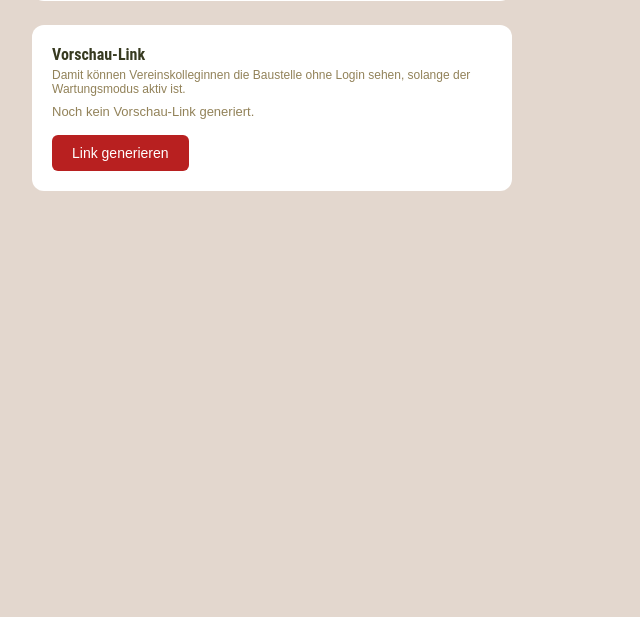
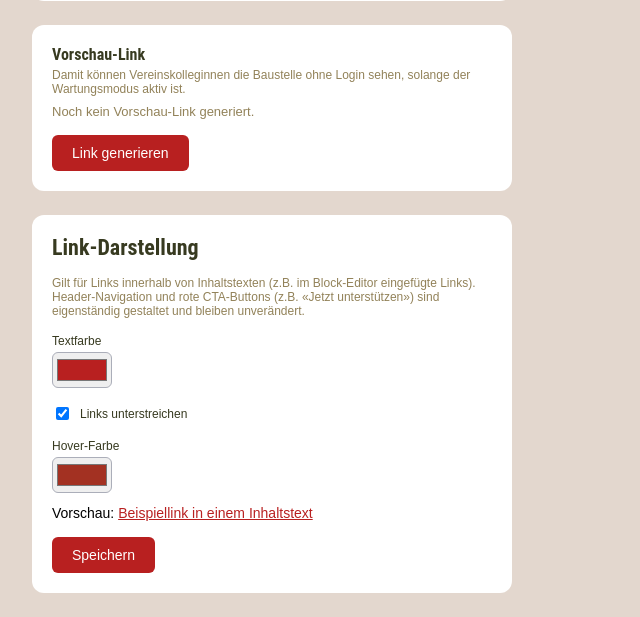
Before and after one commit to graunicole12-blip/naturschutzspuerhunde-website, a PHP site: page /admin/settings.php in a window 1280 px wide. Shown: the part 358-975 px from the top of the page, without its empty margins (0-640 px from the left). Before the commit the page ends 549 px from the top, so only its background shows below. Run offline with PHP 8.4, Linux system fonts and the light colour scheme; the visitor is signed in with stand-in values (Sample User, id 1); data that the repository does not hold is empty; some libraries are stand-ins or nearby versions.

Commit message:
Link-Darstellung in Inhaltstexten im Admin einstellbar machen (Epic #154)
Neuer Bereich «Link-Darstellung» in admin/settings.php: Textfarbe,
Unterstreichung, Hover-Farbe für Links in Inhaltstexten, mit
Live-Vorschau. Werte über settings-Tabelle gespeichert
(sanitizeHexColor() validiert Hex-Farbwerte).

Neues includes/link-style.php gibt die gespeicherten Werte als
<style>-Override aus (a { color; text-decoration } / a:hover), in
allen 11 öffentlichen Seiten eingebunden. Wirkt sich dank CSS-
Spezifität nicht auf Header-Navigation (.site-nav a) oder CTA-Buttons
(.cta-button) aus, die weiterhin höhere Selektor-Spezifität haben.

Closes #155
Closes #156

```diff
--- a/admin/settings.php
+++ b/admin/settings.php
@@ -11,6 +11,10 @@ if ($_SERVER['REQUEST_METHOD'] === 'POST') {
     if ($action === 'save_settings') {
         setSetting('maintenance_mode', isset($_POST['maintenance_mode']) ? '1' : '0');
         setSetting('maintenance_text', trim($_POST['maintenance_text'] ?? ''));
+    } elseif ($action === 'save_link_settings') {
+        setSetting('link_color', sanitizeHexColor($_POST['link_color'] ?? null, '#b82020'));
+        setSetting('link_underline', isset($_POST['link_underline']) ? '1' : '0');
+        setSetting('link_hover_color', sanitizeHexColor($_POST['link_hover_color'] ?? null, '#a33122'));
     } elseif ($action === 'generate_preview') {
         setSetting('maintenance_preview_token', bin2hex(random_bytes(16)));
     } elseif ($action === 'revoke_preview') {
@@ -24,6 +28,10 @@ if ($_SERVER['REQUEST_METHOD'] === 'POST') {
 $maintenanceMode = getSetting('maintenance_mode', '0') === '1';
 $maintenanceText = getSetting('maintenance_text', '');
 $previewToken = getSetting('maintenance_preview_token', '');
+
+$linkColor = sanitizeHexColor(getSetting('link_color', ''), '#b82020');
+$linkUnderline = getSetting('link_underline', '1') === '1';
+$linkHoverColor = sanitizeHexColor(getSetting('link_hover_color', ''), '#a33122');
 
 $scheme = (!empty($_SERVER['HTTPS']) && $_SERVER['HTTPS'] !== 'off') ? 'https' : 'http';
 $previewUrl = $previewToken !== ''
@@ -48,6 +56,8 @@ $previewUrl = $previewToken !== ''
     textarea { width: 100%; box-sizing: border-box; border: 1px solid var(--color-neutral-blue); border-radius: 6px; padding: 8px; font-size: 14px; font-family: var(--font-text); min-height: 90px; }
     .checkbox-row { display: flex; align-items: center; gap: 8px; margin: 16px 0 0; }
     .checkbox-row label { margin: 0; }
+    input[type="color"] { width: 60px; height: 36px; border: 1px solid var(--color-neutral-blue); border-radius: 6px; padding: 2px; cursor: pointer; }
+    .link-preview { margin: 12px 0 0; font-size: 14px; }
     button { background: var(--color-accent-red); color: #fff; border: none; border-radius: 6px; height: 36px; padding: 0 20px; font-size: 14px; font-weight: 500; cursor: pointer; margin-top: 16px; }
     button.secondary { background: var(--color-secondary-gold); }
     .hint { font-size: 12px; color: var(--color-secondary-khaki); margin: 4px 0 0; }
@@ -98,5 +108,43 @@ $previewUrl = $previewToken !== ''
       </form>
     <?php endif; ?>
   </div>
+
+  <div class="panel">
+    <h1>Link-Darstellung</h1>
+    <p class="hint">Gilt f&uuml;r Links innerhalb von Inhaltstexten (z.B. im Block-Editor eingef&uuml;gte Links). Header-Navigation und rote CTA-Buttons (z.B. &laquo;Jetzt unterst&uuml;tzen&raquo;) sind eigenst&auml;ndig gestaltet und bleiben unver&auml;ndert.</p>
+    <form method="post">
+      <input type="hidden" name="action" value="save_link_settings">
+
+      <label for="link_color">Textfarbe</label>
+      <input type="color" id="link_color" name="link_color" value="<?php echo htmlspecialchars($linkColor); ?>">
+
+      <div class="checkbox-row">
+        <input type="checkbox" id="link_underline" name="link_underline" <?php echo $linkUnderline ? 'checked' : ''; ?>>
+        <label for="link_underline">Links unterstreichen</label>
+      </div>
+
+      <label for="link_hover_color">Hover-Farbe</label>
+      <input type="color" id="link_hover_color" name="link_hover_color" value="<?php echo htmlspecialchars($linkHoverColor); ?>">
+
+      <p class="link-preview">Vorschau: <a id="linkPreview" href="#" onclick="return false;" style="color:<?php echo htmlspecialchars($linkColor); ?>;text-decoration:<?php echo $linkUnderline ? 'underline' : 'none'; ?>;">Beispiellink in einem Inhaltstext</a></p>
+
+      <button type="submit">Speichern</button>
+    </form>
+  </div>
+
+  <script>
+    document.getElementById('link_color').addEventListener('input', function (e) {
+      document.getElementById('linkPreview').style.color = e.target.value;
+    });
+    document.getElementById('link_underline').addEventListener('change', function (e) {
+      document.getElementById('linkPreview').style.textDecoration = e.target.checked ? 'underline' : 'none';
+    });
+    document.getElementById('linkPreview').addEventListener('mouseenter', function () {
+      this.style.color = document.getElementById('link_hover_color').value;
+    });
+    document.getElementById('linkPreview').addEventListener('mouseleave', function () {
+      this.style.color = document.getElementById('link_color').value;
+    });
+  </script>
 </body>
 </html>
--- a/ausbildung.php
+++ b/ausbildung.php
@@ -15,6 +15,7 @@ $weiterbildungText = getContentBlock($pageKey, 'weiterbildung_text', 'Text folgt
   <title>Ausbildung &ndash; Naturschutzspürhunde Schweiz</title>
   <link rel="stylesheet" href="/assets/css/variables.css">
   <link rel="stylesheet" href="/assets/css/site.css">
+  <?php require __DIR__ . '/includes/link-style.php'; ?>
 </head>
 <body>
   <?php require __DIR__ . '/includes/header.php'; ?>
--- a/includes/settings.php
+++ b/includes/settings.php
@@ -18,3 +18,9 @@ function setSetting(string $key, string $value): void
     );
     $stmt->execute([$key, $value]);
 }
+
+function sanitizeHexColor(?string $raw, string $default): string
+{
+    $raw = trim($raw ?? '');
+    return preg_match('/^#[0-9a-fA-F]{6}$/', $raw) ? $raw : $default;
+}
--- a/index.php
+++ b/index.php
@@ -29,6 +29,7 @@ $activeDogs = getActiveDogs($hundeAnzahl);
   <title>Naturschutzspürhunde Schweiz</title>
   <link rel="stylesheet" href="/assets/css/variables.css">
   <link rel="stylesheet" href="/assets/css/site.css">
+  <?php require __DIR__ . '/includes/link-style.php'; ?>
 </head>
 <body>
   <?php require __DIR__ . '/includes/header.php'; ?>
--- a/kontakt.php
+++ b/kontakt.php
@@ -48,6 +48,7 @@ if ($_SERVER['REQUEST_METHOD'] === 'POST') {
   <title>Kontakt &ndash; Naturschutzspürhunde Schweiz</title>
   <link rel="stylesheet" href="/assets/css/variables.css">
   <link rel="stylesheet" href="/assets/css/site.css">
+  <?php require __DIR__ . '/includes/link-style.php'; ?>
 </head>
 <body>
   <?php require __DIR__ . '/includes/header.php'; ?>
--- a/naturschutzspuerhunde.php
+++ b/naturschutzspuerhunde.php
@@ -15,6 +15,7 @@ $warumHundeText = getContentBlock($pageKey, 'warum_hunde_text', 'Text folgt in K
   <title>Naturschutzspürhunde &ndash; Naturschutzspürhunde Schweiz</title>
   <link rel="stylesheet" href="/assets/css/variables.css">
   <link rel="stylesheet" href="/assets/css/site.css">
+  <?php require __DIR__ . '/includes/link-style.php'; ?>
 </head>
 <body>
   <?php require __DIR__ . '/includes/header.php'; ?>
--- a/news-beitrag.php
+++ b/news-beitrag.php
@@ -17,6 +17,7 @@ if ($item === null) {
   <title><?php echo $item !== null ? htmlspecialchars($item['title']) . ' &ndash; ' : ''; ?>News &ndash; Naturschutzspürhunde Schweiz</title>
   <link rel="stylesheet" href="/assets/css/variables.css">
   <link rel="stylesheet" href="/assets/css/site.css">
+  <?php require __DIR__ . '/includes/link-style.php'; ?>
 </head>
 <body>
   <?php require __DIR__ . '/includes/header.php'; ?>
--- a/news.php
+++ b/news.php
@@ -10,6 +10,7 @@ $newsItems = getAllNews();
   <title>News &ndash; Naturschutzspürhunde Schweiz</title>
   <link rel="stylesheet" href="/assets/css/variables.css">
   <link rel="stylesheet" href="/assets/css/site.css">
+  <?php require __DIR__ . '/includes/link-style.php'; ?>
 </head>
 <body>
   <?php require __DIR__ . '/includes/header.php'; ?>
--- a/projekt.php
+++ b/projekt.php
@@ -17,6 +17,7 @@ if ($project === null) {
   <title><?php echo $project !== null ? htmlspecialchars($project['title']) . ' &ndash; ' : ''; ?>Projekte &ndash; Naturschutzspürhunde Schweiz</title>
   <link rel="stylesheet" href="/assets/css/variables.css">
   <link rel="stylesheet" href="/assets/css/site.css">
+  <?php require __DIR__ . '/includes/link-style.php'; ?>
 </head>
 <body>
   <?php require __DIR__ . '/includes/header.php'; ?>
--- a/projekte.php
+++ b/projekte.php
@@ -12,6 +12,7 @@ $forschungText = getContentBlock('projekte', 'forschung_text', 'Unsere Forschung
   <title>Projekte &ndash; Naturschutzspürhunde Schweiz</title>
   <link rel="stylesheet" href="/assets/css/variables.css">
   <link rel="stylesheet" href="/assets/css/site.css">
+  <?php require __DIR__ . '/includes/link-style.php'; ?>
 </head>
 <body>
   <?php require __DIR__ . '/includes/header.php'; ?>
--- a/ueber-uns.php
+++ b/ueber-uns.php
@@ -18,6 +18,7 @@ $partners = getAllPartners();
   <title>Über uns &ndash; Naturschutzspürhunde Schweiz</title>
   <link rel="stylesheet" href="/assets/css/variables.css">
   <link rel="stylesheet" href="/assets/css/site.css">
+  <?php require __DIR__ . '/includes/link-style.php'; ?>
 </head>
 <body>
   <?php require __DIR__ . '/includes/header.php'; ?>
--- a/unsere-hunde.php
+++ b/unsere-hunde.php
@@ -20,6 +20,7 @@ foreach ($dogs as $dog) {
   <title>Unsere Hunde &ndash; Naturschutzspürhunde Schweiz</title>
   <link rel="stylesheet" href="/assets/css/variables.css">
   <link rel="stylesheet" href="/assets/css/site.css">
+  <?php require __DIR__ . '/includes/link-style.php'; ?>
 </head>
 <body>
   <?php require __DIR__ . '/includes/header.php'; ?>
--- a/unterstuetzen.php
+++ b/unterstuetzen.php
@@ -17,6 +17,7 @@ $crowdfundingText = getContentBlock($pageKey, 'crowdfunding_text', 'Unterstütze
   <title>Unterstützen &ndash; Naturschutzspürhunde Schweiz</title>
   <link rel="stylesheet" href="/assets/css/variables.css">
   <link rel="stylesheet" href="/assets/css/site.css">
+  <?php require __DIR__ . '/includes/link-style.php'; ?>
 </head>
 <body>
   <?php require __DIR__ . '/includes/header.php'; ?>
```
Also changed, not shown: includes/link-style.php (added, +12 -0 lines).
